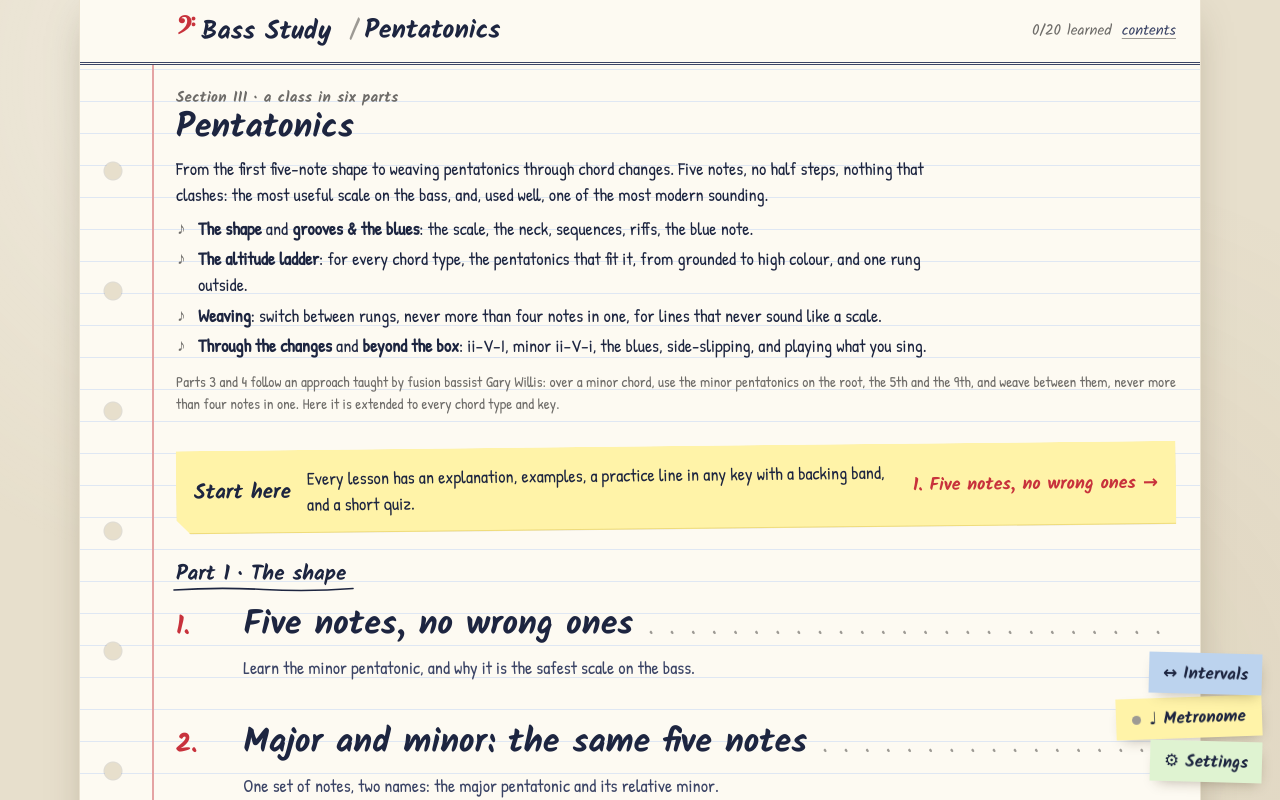
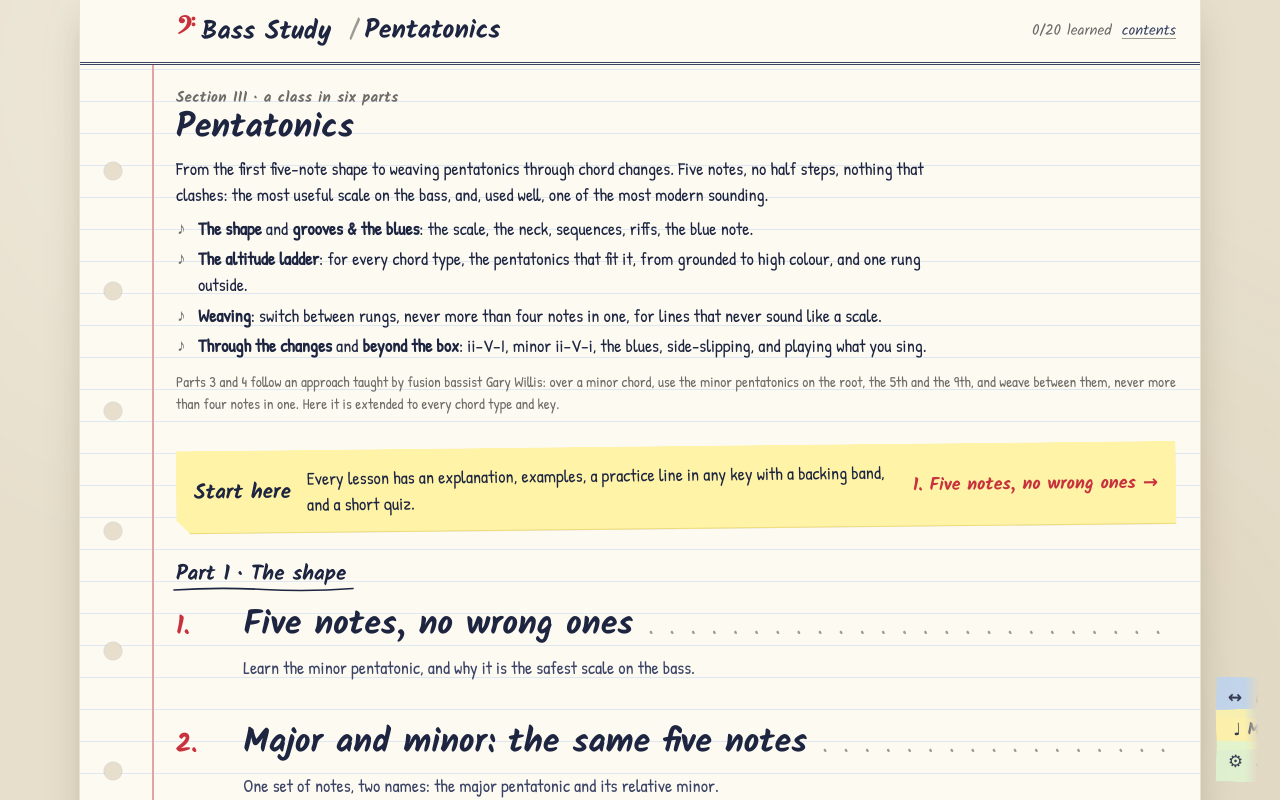
Before and after one commit to Diullei/bass-study, a React (Vite) app: page /pentatonics in a window 1280 px wide. Shown: the top 800 px of the page. Built offline with nearby package versions, Linux system fonts and the light colour scheme.

Commit message:
Minimize corner tools into a dock

```diff
--- a/src/App.tsx
+++ b/src/App.tsx
@@ -3,6 +3,7 @@ import { LegacyLessonRedirect } from './features/method/MethodRoutes'
 import { Metronome } from './features/metronome/Metronome'
 import { IntervalWidget } from './features/intervals/IntervalWidget'
 import { Settings } from './features/settings/Settings'
+import { CornerDock } from './features/shell/CornerDock'
 import { MetronomeTempoProvider } from './features/metronome/MetronomeTempo'
 import { CoverPage } from './pages/CoverPage'
 import { DesignSystemPage } from './pages/DesignSystemPage'
@@ -24,12 +25,13 @@ export function App() {
             <Route path="/lesson/:id" element={<LegacyLessonRedirect />} />
             <Route path="*" element={<Navigate to="/" replace />} />
           </Routes>
-          {/* one metronome for the whole app: it keeps running as you move between pages */}
-          <Metronome />
-          {/* the notebook's settings, always one click away */}
-          <Settings />
-          {/* the interval ruler, for when a number is needed */}
-          <IntervalWidget />
+          {/* the tools, minimized in the bottom-right corner: one metronome for the whole app (it keeps running
+              as you move between pages), the interval ruler, the notebook's settings */}
+          <CornerDock>
+            <IntervalWidget />
+            <Metronome />
+            <Settings />
+          </CornerDock>
         </BrowserRouter>
       </MetronomeTempoProvider>
     </AppStateProvider>
--- /dev/null
+++ b/src/features/shell/CornerDock.module.css
@@ -0,0 +1,76 @@
+/* The tools in the bottom-right corner: a pile of icon tabs that fans out into sticky notes. */
+.dock {
+  position: fixed;
+  right: 18px;
+  bottom: 18px;
+  z-index: 30;
+  display: flex;
+  flex-direction: column;
+  align-items: flex-end;
+  /* no transform or filter here: the tools' own windows are fixed-position children */
+}
+/* the notes: each tool's first element. The dock lays them out; their own corner offsets no longer apply. */
+.dock > button:not(.cover) {
+  position: static;
+  /* minimized: just wide enough for the icon; the wide gap pushes the name out of sight */
+  max-width: 46px;
+  gap: 13px;
+  /* the right edge fades out, so a name cut off there never shows as a sliver */
+  mask-image: linear-gradient(to right, #000 62%, transparent 92%);
+  margin-top: -9px;
+  padding-left: 12px;
+  padding-right: 0;
+  overflow: hidden;
+  white-space: nowrap;
+  justify-content: flex-start;
+  opacity: 0.88;
+  transition:
+    max-width 0.22s ease,
+    gap 0.22s ease,
+    margin-top 0.22s ease,
+    padding 0.22s ease,
+    opacity 0.15s ease;
+}
+.dock > button:not(.cover):first-of-type {
+  margin-top: 0;
+}
+.open > button:not(.cover) {
+  max-width: 260px;
+  gap: 7px;
+  mask-image: none;
+  margin-top: 6px;
+  padding-right: 14px;
+  opacity: 1;
+}
+/* fanned out one after the other, from the bottom up */
+.open > button:not(.cover):nth-of-type(2) {
+  transition-delay: 0.03s;
+}
+.open > button:not(.cover):nth-of-type(1) {
+  transition-delay: 0.06s;
+}
+/* over the pile while it is minimized: one tap opens the stack */
+.cover {
+  position: absolute;
+  inset: -6px;
+  z-index: 1;
+  padding: 0;
+  background: none;
+  border: 0;
+  cursor: pointer;
+}
+@media (max-width: 640px) {
+  .dock {
+    right: 10px;
+    bottom: 10px;
+  }
+}
+@media (prefers-reduced-motion: reduce) {
+  .dock > button:not(.cover) {
+    transition: none;
+  }
+}
+/* the metronome's tab keeps its light next to the note, so a running metronome shows while minimized */
+.dock:not(.open) > button[title='Metronome'] {
+  gap: 5px;
+}
--- /dev/null
+++ b/src/features/shell/CornerDock.tsx
@@ -0,0 +1,66 @@
+import { useEffect, useRef, useState, type ReactNode } from 'react'
+import styles from './CornerDock.module.css'
+
+/**
+ * The corner of the notebook where the tools live (intervals, metronome, settings).
+ * Minimized, their sticky notes are a small pile of icon tabs. Hovering the pile, tapping it, or tabbing into it
+ * fans the notes out with their names; they fold back a moment after the pointer leaves, a few seconds after a tap,
+ * and right after one is chosen.
+ *
+ * Children are the tools themselves: each renders its note (a <button>) first, which the dock lays out, and its
+ * own floating window, which stays positioned by itself.
+ */
+export function CornerDock({ children }: { children: ReactNode }) {
+  const [open, setOpen] = useState(false)
+  const timer = useRef(0)
+  const hold = () => window.clearTimeout(timer.current)
+  const foldIn = (ms: number) => {
+    hold()
+    timer.current = window.setTimeout(() => setOpen(false), ms)
+  }
+  useEffect(() => hold, [])
+  // the tools' windows are children of the dock too: only the notes themselves count
+  const onNote = (e: { target: EventTarget; currentTarget: EventTarget }) => {
+    const b = (e.target as HTMLElement).closest?.('button')
+    return !!b && b.parentElement === e.currentTarget
+  }
+  return (
+    <div
+      className={`${styles.dock} ${open ? styles.open : ''}`}
+      // a mouse: open while it is over the notes, fold soon after it leaves them
+      onPointerOver={(e) => {
+        if (e.pointerType !== 'mouse') return
+        if (onNote(e)) {
+          hold()
+          setOpen(true)
+        } else foldIn(900)
+      }}
+      onPointerLeave={(e) => e.pointerType === 'mouse' && foldIn(900)}
+      // the keyboard: open while focus is on a note
+      onFocus={(e) => {
+        if (!onNote(e)) return
+        hold()
+        setOpen(true)
+      }}
+      onBlur={(e) => onNote(e) && foldIn(2500)}
+      // a note was chosen: fold away shortly
+      onClick={(e) => onNote(e) && foldIn(700)}
+    >
+      {children}
+      {!open && (
+        // a finger first opens the stack; the second tap picks a note (the icon tabs are too small to aim at)
+        <button
+          type="button"
+          className={styles.cover}
+          tabIndex={-1}
+          aria-label="Show the tools: intervals, metronome, settings"
+          onClick={(e) => {
+            e.stopPropagation()
+            setOpen(true)
+            foldIn(5000)
+          }}
+        />
+      )}
+    </div>
+  )
+}
```
